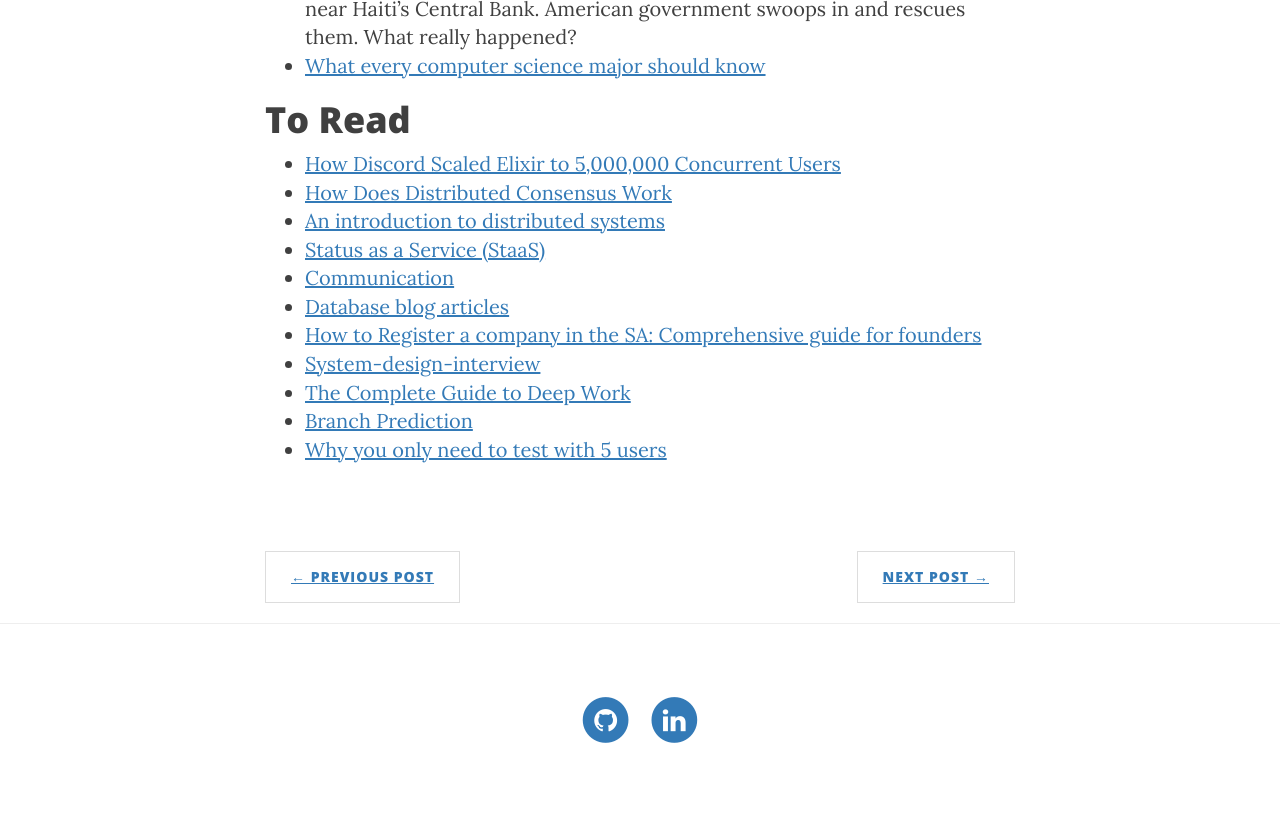
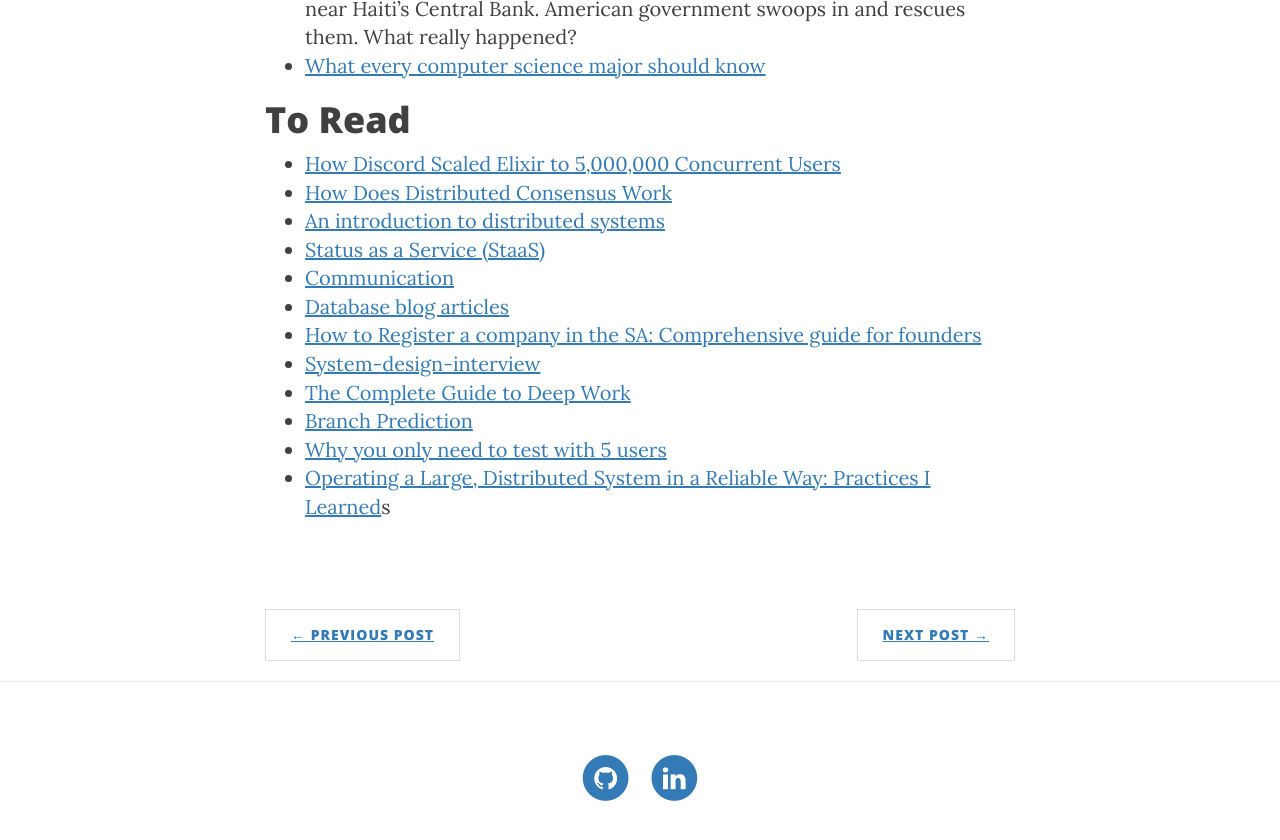
Before and after one commit to kwojcicki/kwojcicki.github.io, a Jekyll site: the page built from _posts/2019-02-27-READING-LIST.md, in a window 1280 px wide and 900 px high, scrolled down 2123 px. Shown: the top 840 px of the window. Built offline with Jekyll 4.4.1, drawn with Linux system fonts in a browser that asks for light colours; nearby versions of some CDN libraries.

Commit message:
added to reading list

```diff
--- a/_posts/2019-02-27-READING-LIST.md
+++ b/_posts/2019-02-27-READING-LIST.md
@@ -30,6 +30,7 @@ Soft Paywall == can be circumvented using multiple browsers/private sessions
 * [Details of the Cloudflare outage on July 2, 2019](https://blog.cloudflare.com/details-of-the-cloudflare-outage-on-july-2-2019/) Interesting bit about how testing in prod bit Cloudflare in the butt. As well as how to make regex more manageable in large applications.
 * [From Laptop to Lambda: Outsourcing Everyday Jobs to Thousands of Transient Functional Containers](https://github.com/StanfordSNR/gg)
 * [Kubernetes 101: Pods, Nodes, Containers, and Clusters](https://medium.com/google-cloud/kubernetes-101-pods-nodes-containers-and-clusters-c1509e409e16)
+
 
 # Programming
 
@@ -71,3 +72,4 @@ Soft Paywall == can be circumvented using multiple browsers/private sessions
 * [The Complete Guide to Deep Work](https://doist.com/blog/complete-guide-to-deep-work/)
 * [Branch Prediction](https://danluu.com/branch-prediction/)
 * [Why you only need to test with 5 users](https://www.nngroup.com/articles/why-you-only-need-to-test-with-5-users/)
+* [Operating a Large, Distributed System in a Reliable Way: Practices I Learned](https://blog.pragmaticengineer.com/operating-a-high-scale-distributed-system/)s
```
